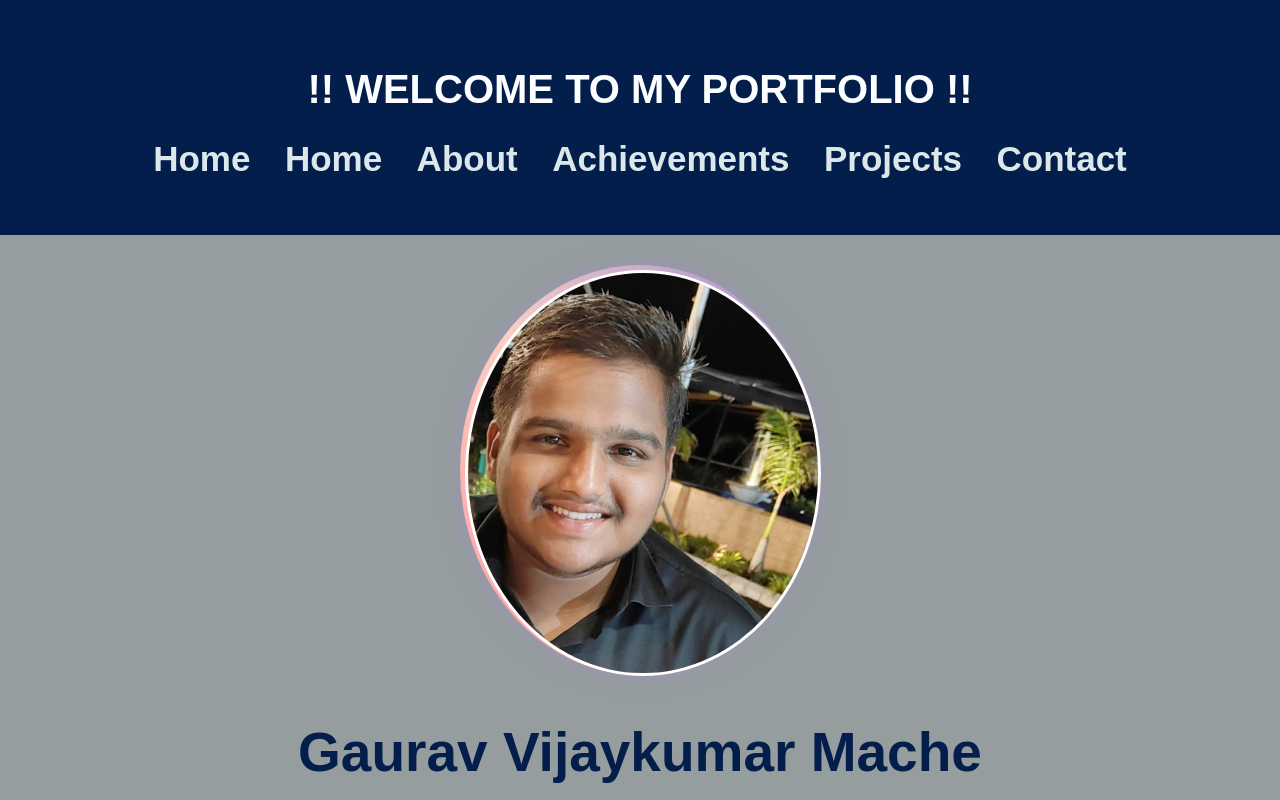
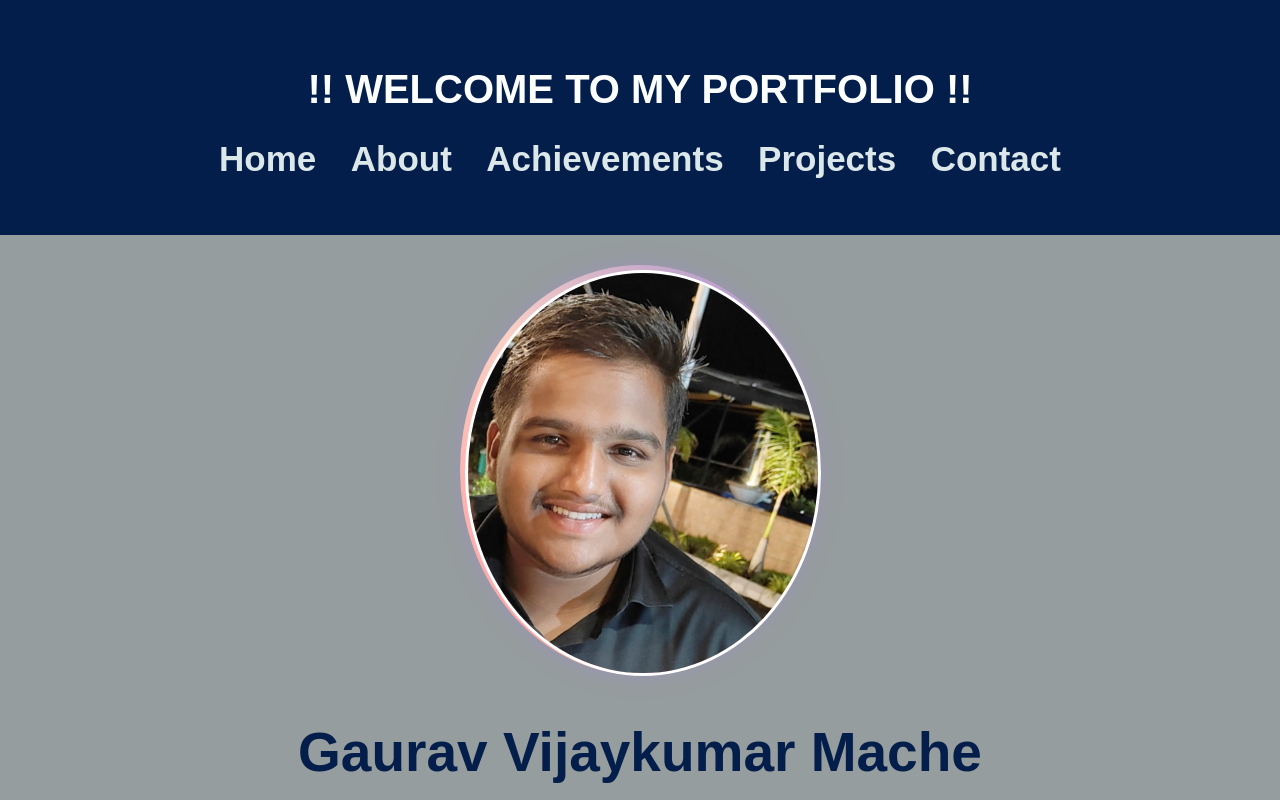
Before and after one commit to Gaurav300003/GauravMache_github.io, a plain HTML site: page Index.html in a window 1280 px wide. Shown: the top 800 px of the page. Drawn offline with Linux system fonts and the light colour scheme; files whose address does not match are found by name.

Commit message:
Add files via upload

```diff
--- a/Index.html
+++ b/Index.html
@@ -12,7 +12,6 @@
            <nav>
               <ul>
                 <b><li><a href="Index.html">Home</a></li>
-                <b><li><a href="Home.html">Home</a></li>
                 <b><li><a href="About.html">About</a></li>
                 <b><li><a href="Achievements.html">Achievements</a></li>
                 <b><li><a href="Projects.html">Projects</a></li>
```
